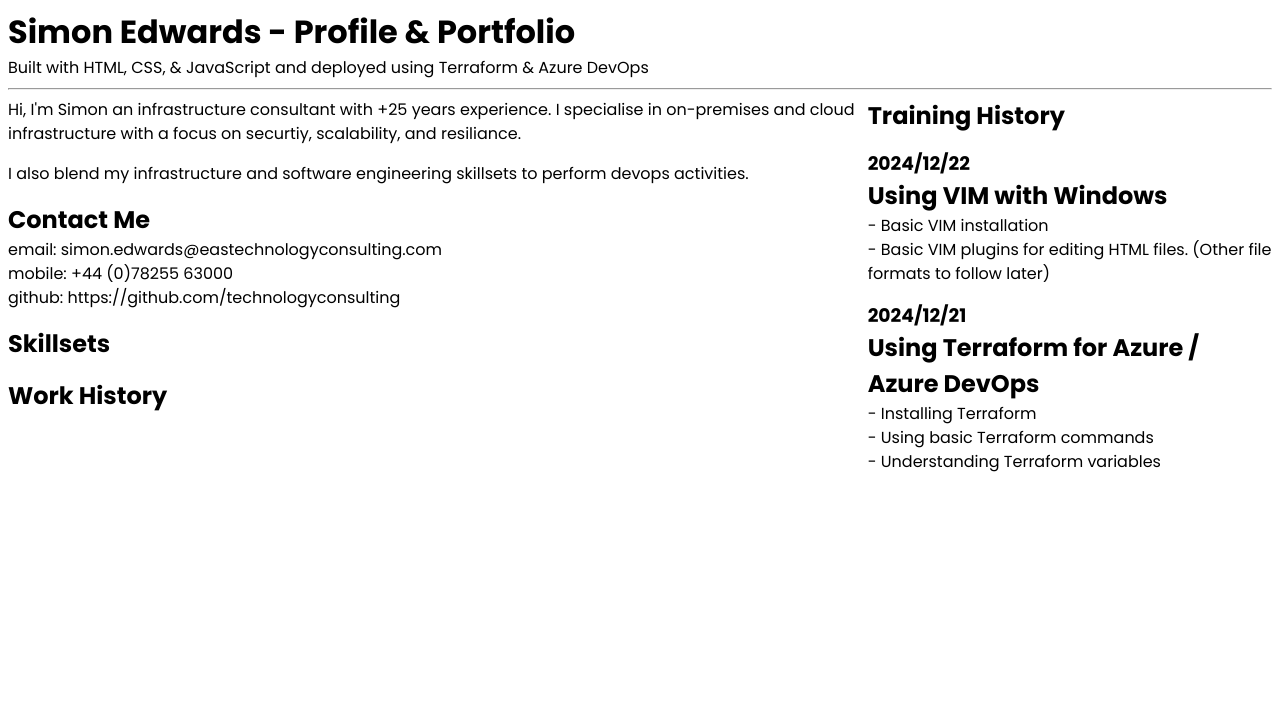
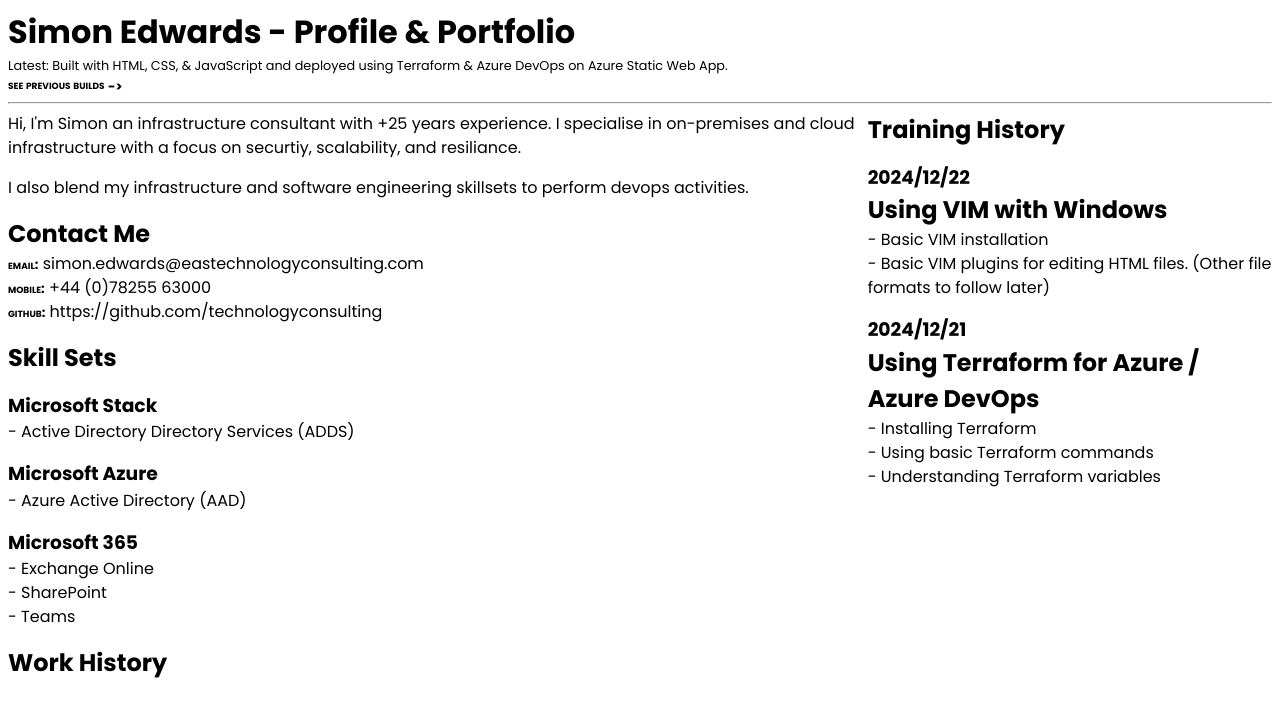
Before and after one commit to technologyconsulting/eastechnologyconsulting, a plain HTML site: page index.html in a window 1280 px wide. Drawn offline with Linux system fonts and the light colour scheme.

Commit message:
added feature: previous version page with navigation and basic content

```diff
--- a/index.html
+++ b/index.html
@@ -39,10 +39,11 @@
 			<p class="header__title--small header__title__subtitle">
 				Profile & Portfolio
 			</p>
-			<p>
-				Built with HTML, CSS, & JavaScript and deployed using Terraform & Azure
-				DevOps
+			<p class="header__build--latest">
+				Latest: Built with HTML, CSS, & JavaScript and deployed using Terraform & Azure
+				DevOps on Azure Static Web App.
 			</p>
+			<p class="header__build--previous"><a href="previous-builds/index.html">see previous builds</a></p>
 			<hr />
 		</header>
 		<main>
@@ -58,12 +59,28 @@
 						perform devops activities.
 					</p>
 					<h2>Contact Me</h2>
-					<p>email: simon.edwards@eastechnologyconsulting.com</p>
-					<p>mobile: +44 (0)78255 63000</p>
-					<p>github: https://github.com/technologyconsulting</p>
+					<p><span class="profile__contact__method">email:</span> simon.edwards@eastechnologyconsulting.com</p>
+					<p><span class="profile__contact__method">mobile:</span> +44 (0)78255 63000</p>
+					<p><span class="profile__contact__method">github:</span> https://github.com/technologyconsulting</p>
 				</section>
 				<section class="profile__skillsets">
-					<h2>Skillsets</h2>
+					<h2>Skill Sets</h2>
+					<ul role="list">
+						<li class="profile__skillsets__card">
+							<h3>Microsoft Stack</h3>
+							<p>- Active Directory Directory Services (ADDS)</p>
+						</li>
+						<li class="profile__skillsets__card">
+							<h3>Microsoft Azure</h3>
+							<p>- Azure Active Directory (AAD)</p>
+						</li>
+						<li class="profile__skillsets__card">
+							<h3>Microsoft 365</h3>
+							<p>- Exchange Online</p>
+							<p>- SharePoint</p>
+							<p>- Teams</p>
+						</li>
+					</ul>
 				</section>
 				<section class="profile__work">
 					<h2>Work History</h2>
--- a/styles/main.css
+++ b/styles/main.css
@@ -81,6 +81,12 @@
 	padding: 0.5rem;
 }
 
+a, a:active, a:hover, a:visited {
+	text-decoration: none;
+	color: inherit;
+	cursor: pointer;
+}
+
 main {
 	display: flex;
 	flex-wrap: wrap;
@@ -113,6 +119,36 @@
 	font-weight: bold;
 }
 
+.header__build--latest {
+	font-size: 0.8rem;
+	font-weight: 400;
+}
+
+.header__build--previous, .header__nav {
+	position: relative;
+	font-size: 0.8rem;
+	font-weight:700;
+	font-variant: small-caps;
+}
+
+.header__build--previous::after {
+	content: "->";
+	position: absolute;
+	top: 2px;
+	left: 100px;
+}
+
+.header__nav {
+	padding-left: 20px;
+}
+
+.header__nav::after {
+	content: "<-";
+	position: absolute;
+	top: 2px;
+	left: 0px;
+}
+
 .profile {
 	flex: 1;
 	min-width: 20rem;
@@ -125,6 +161,16 @@
 	margin-bottom: 1rem;
 }
 
+.profile__contact__method {
+	font-size: 0.8rem;
+	font-weight: 700;
+	font-variant: small-caps;
+}
+
+.profile__skillsets__card {
+	margin-top: 1rem;
+}
+
 .training {
 	min-width: 20rem;
 	max-width: 25.27rem;
@@ -133,3 +179,7 @@
 .training__card {
 	margin-top: 1rem;
 }
+
+.build__card {
+	margin-top: 1rem;
+}
```
Also changed, not shown: previous-builds/index.html (added, +79 -0 lines).
